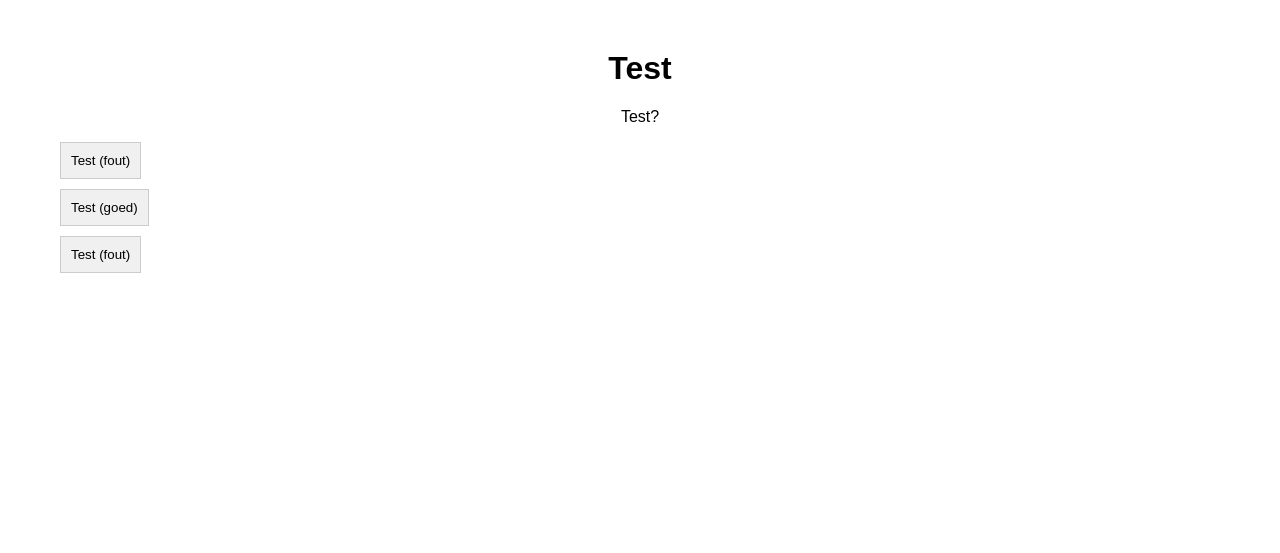
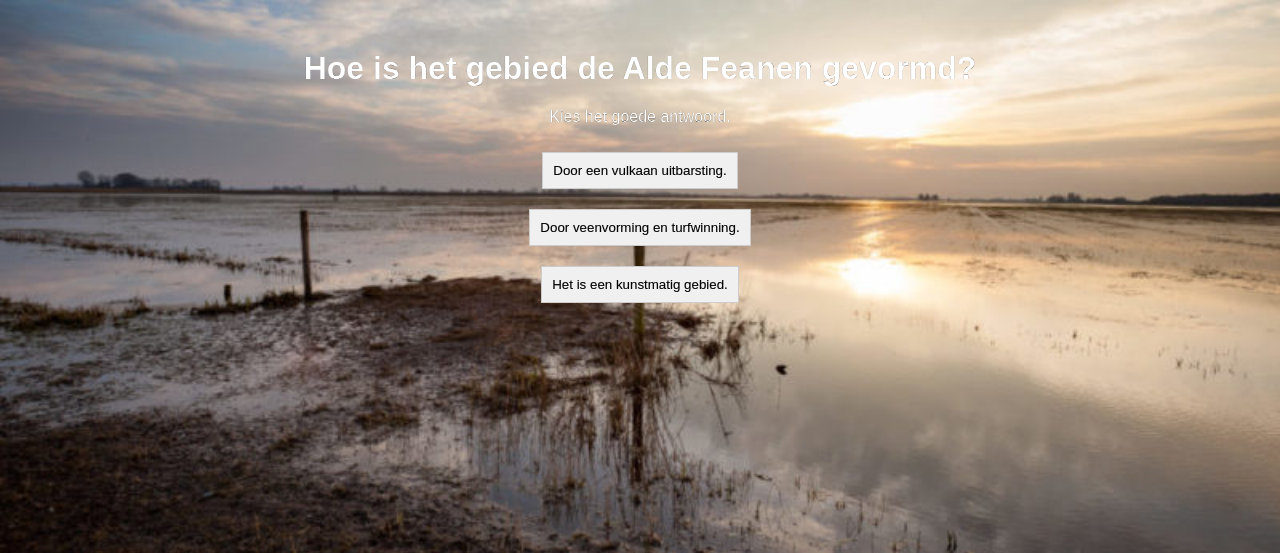
Before and after one commit to tristanovereem/De-raadselaars-Alde-Feanne, a Flask app: page /test-vraag in a window 1280 px wide. Shown: the top 553 px of the page. Run offline with Flask 3, Linux system fonts and the light colour scheme.

Commit message:
de vraag.html geupdated en images toegevoegd

```diff
--- a/templates/vraag.html
+++ b/templates/vraag.html
@@ -9,6 +9,12 @@
             font-family: Arial, sans-serif;
             text-align: center;
             margin: 50px;
+            background-image: url("images/aldefeanengeschiedenis.jpg");
+            background-repeat: no-repeat;
+            background-size: cover;
+            -webkit-text-stroke: black .1px;
+            color: white;
+            overflow-x: hidden;
         }
         .answer {
             display: block;
@@ -26,14 +32,22 @@
             font-size: 18px;
             font-weight: bold;
         }
+        .container {
+            display: flex;
+            flex-direction: column;
+            align-items: center;
+            justify-content: center;
+        }
     </style>
 </head>
 <body>
-    <h1>Test</h1>
-    <p>Test?</p>
-    <button class="answer" onclick="checkAnswer('wrong')">Test (fout)</button>
-    <button class="answer" onclick="checkAnswer('correct')">Test (goed)</button>
-    <button class="answer" onclick="checkAnswer('wrong')">Test (fout)</button>
+    <h1>Hoe is het gebied de Alde Feanen gevormd?</h1>
+    <p>Kies het goede antwoord.</p>
+    <div class="container">
+        <button class="answer" onclick="checkAnswer('wrong')">Door een vulkaan uitbarsting.</button>
+        <button class="answer" onclick="checkAnswer('correct')">Door veenvorming en turfwinning.</button>
+        <button class="answer" onclick="checkAnswer('wrong')">Het is een kunstmatig gebied.</button>
+    </div>
 
     <div id="result" class="result"></div>
 
```
Also changed, not shown: templates/images/aldefeanengeschiedenis.jpg (added).
